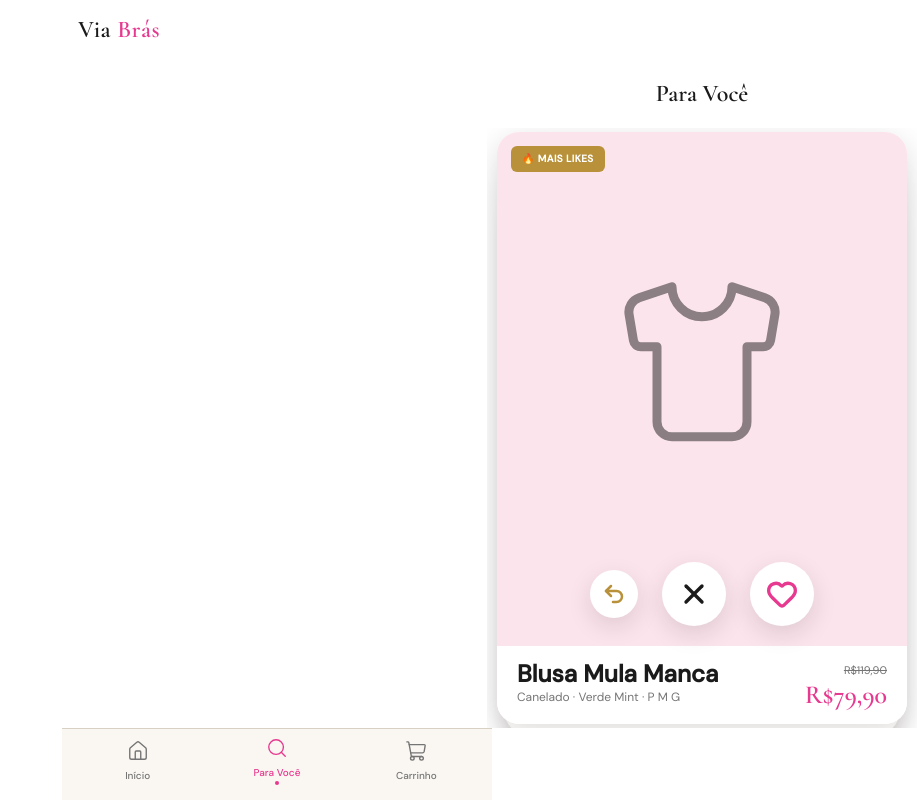
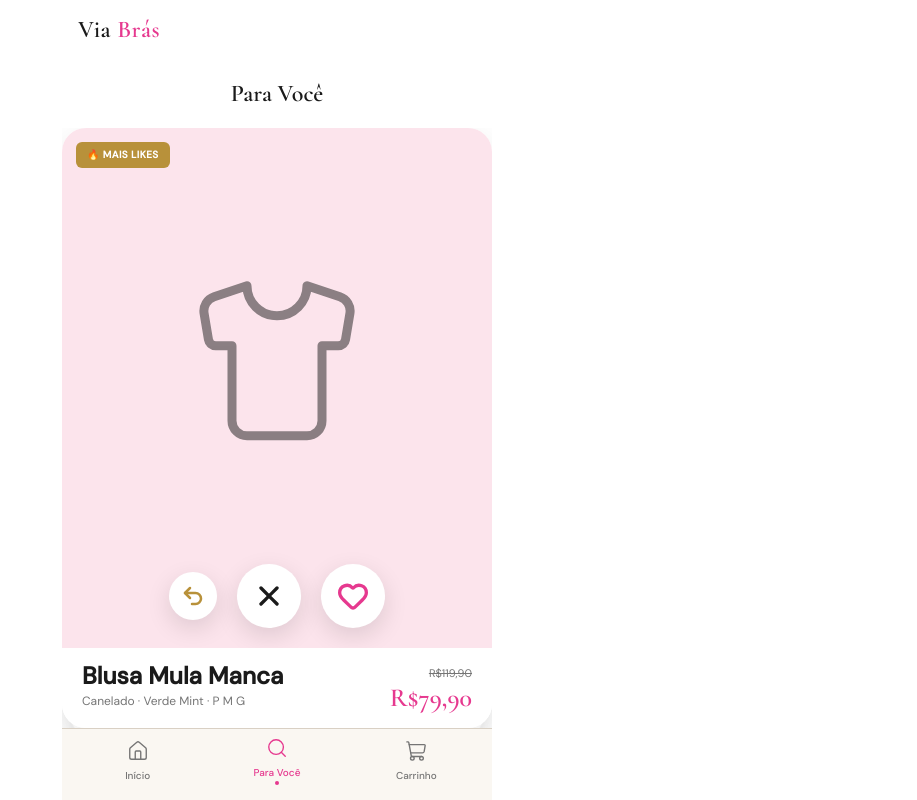
Before and after one commit to germano210/white-label-ecommerce-site, a React (Vite) app in the folder frontend/: page / in a window 1280 px wide. Both pictures are taken after a click on the button "Começar agora →". Shown: the whole page, without its empty margins (363-1280 px from the left). Built offline with nearby package versions, Linux system fonts and the light colour scheme.

Commit message:
fix(ajustando altura card)Ajustando para o view do celular que bugue com a aba do tinderclothing.

```diff
--- a/frontend/src/App.tsx
+++ b/frontend/src/App.tsx
@@ -17,20 +17,18 @@ export default function App() {
         };
 
         const currentRef = scrollContainerRef.current;
-        if (currentRef) {
-            currentRef.addEventListener('scroll', handleScroll);
-        }
+        if (currentRef) currentRef.addEventListener('scroll', handleScroll);
 
         return () => {
             if (currentRef) currentRef.removeEventListener('scroll', handleScroll);
         };
     }, [activeTab]);
 
-    // Lógica para saber se a barra inferior está ocupando espaço
     const isNavVisible = isScrolled || activeTab !== 'inicio';
 
     return (
-        <div style={{ background: 'var(--cream)', height: '100vh', width: '100vw', position: 'fixed', overflow: 'hidden' }}>
+        // CORREÇÃO: position: 'fixed', top: 0, bottom: 0 ignora o bug da barra do navegador
+        <div style={{ background: 'var(--cream)', position: 'fixed', top: 0, bottom: 0, left: 0, right: 0, overflow: 'hidden' }}>
 
             <nav style={{
                 position: 'fixed', top: 0, left: 0, right: 0, zIndex: 1100,
@@ -43,13 +41,9 @@ export default function App() {
                 </div>
             </nav>
 
-            {/* ÁREA DE TELAS: Agora com margem dinâmica no fundo para não esconder conteúdo */}
             <div className="screens" style={{
-                position: 'absolute',
-                top: '60px',
-                left: 0,
-                right: 0,
-                bottom: isNavVisible ? '72px' : 0, // Se a nav aparecer, as telas sobem 72px
+                position: 'absolute', top: '60px', left: 0, right: 0,
+                bottom: isNavVisible ? '72px' : 0,
                 transition: 'bottom 0.4s ease'
             }}>
                 <div
@@ -57,9 +51,7 @@ export default function App() {
                     style={{ height: '100%', overflowY: 'auto', overflowX: 'hidden' }}
                 >
                     {activeTab === 'inicio' && <Home onNavigateParaVoce={() => setActiveTab('paravoc')} />}
-
                     {activeTab === 'paravoc' && <DiscoveryScreen />}
-
                     {activeTab === 'carrinho' && (
                         <div style={{ padding: '40px 20px', textAlign: 'center' }}>
                             <div style={{ fontSize: '48px' }}>🛍️</div>
@@ -73,11 +65,7 @@ export default function App() {
                 </div>
             </div>
 
-            <BottomNavigation
-                activeTab={activeTab}
-                setActiveTab={setActiveTab}
-                isVisible={isNavVisible}
-            />
+            <BottomNavigation activeTab={activeTab} setActiveTab={setActiveTab} isVisible={isNavVisible} />
         </div>
     );
 }
--- a/frontend/src/components/domain/SwipeCard.tsx
+++ b/frontend/src/components/domain/SwipeCard.tsx
@@ -2,7 +2,7 @@ import { motion, useMotionValue, useTransform, useAnimation, type PanInfo } from
 import { type ProdutoVitrine } from '../../store/useCartStore';
 import { useDiscoveryStore } from '../../store/useDiscoveryStore';
 import { getProductIcon } from '../../utils/iconMap';
-import { Undo2, X, Heart } from 'lucide-react'; // Ícones do Tinder Mode
+import { Undo2, X, Heart } from 'lucide-react';
 
 interface SwipeCardProps {
     product: ProdutoVitrine;
@@ -26,35 +26,34 @@ export function SwipeCard({ product, isTop, index, onSwipeEnd }: SwipeCardProps)
     const scale = isTop ? 1 : 1 - (index * 0.04);
     const yOffset = isTop ? 0 : index * 10;
 
-    // Lógica do arrastar com o dedo
     const handleDragEnd = async (_event: any, info: PanInfo) => {
         const offset = info.offset.x;
         const velocity = info.velocity.x;
 
-        if (offset > 100 || velocity > 500) {
-            await triggerSwipe('like');
-        } else if (offset < -100 || velocity < -500) {
-            await triggerSwipe('nope');
-        } else {
-            controls.start({ x: 0, transition: { type: 'spring', stiffness: 300, damping: 20 } });
-        }
+        if (offset > 100 || velocity > 500) await triggerSwipe('like');
+        else if (offset < -100 || velocity < -500) await triggerSwipe('nope');
+        else controls.start({ x: 0, transition: { type: 'spring', stiffness: 300, damping: 20 } });
     };
 
-    // Lógica do clique nos botões (Força a animação do cartão voando)
     const triggerSwipe = async (type: 'like' | 'nope') => {
         const xOut = type === 'like' ? window.innerWidth : -window.innerWidth;
         await controls.start({ x: xOut, transition: { duration: 0.3 } });
-
         if (type === 'like') swipeRight(product);
         else swipeLeft(product);
-
         onSwipeEnd();
     };
 
     return (
         <motion.div
             className={`swipe-card ${isTop ? 'on-top' : ''}`}
-            style={{ x, rotate, scale, y: yOffset, zIndex: isTop ? 10 : 10 - index }}
+            style={{
+                x, rotate, scale, y: yOffset, zIndex: isTop ? 10 : 10 - index,
+                // CORREÇÃO: Força o cartão a respeitar os limites absolutos do pai
+                position: 'absolute', top: 0, left: 0, right: 0, bottom: 0,
+                display: 'flex', flexDirection: 'column',
+                background: 'white', borderRadius: '24px', overflow: 'hidden',
+                boxShadow: '0 8px 30px rgba(0,0,0,0.08)'
+            }}
             animate={controls}
             drag={isTop ? "x" : false}
             dragConstraints={{ left: 0, right: 0 }}
@@ -64,50 +63,32 @@ export function SwipeCard({ product, isTop, index, onSwipeEnd }: SwipeCardProps)
             <motion.div style={{ opacity: opacityLike }} className="card-overlay-like">AMEI ✓</motion.div>
             <motion.div style={{ opacity: opacityNope }} className="card-overlay-nope">NÃO ✗</motion.div>
 
-            {/* ÁREA DA IMAGEM */}
-            <div className="card-img" style={{ position: 'relative', flex: 1, background: 'linear-gradient(145deg, var(--soft), #FCE4EC)' }}>
+            {/* ÁREA DA IMAGEM: flex: 1 com minHeight: 0 faz com que ela se esmague se a tela for pequena */}
+            <div className="card-img" style={{ position: 'relative', flex: 1, minHeight: 0, background: 'linear-gradient(145deg, var(--soft), #FCE4EC)', display: 'flex', alignItems: 'center', justifyContent: 'center', overflow: 'hidden' }}>
                 <div style={{ opacity: 0.5, transform: 'scale(1.5)' }}>
                     {getProductIcon(product.iconId, 120)}
                 </div>
                 {product.badge && <span className={`card-badge ${product.badge}`}>{product.badgeText}</span>}
 
-                {/* BOTÕES FLUTUANTES (Estilo Tinder) */}
                 {isTop && (
-                    <div style={{
-                        position: 'absolute', bottom: '20px', left: 0, right: 0,
-                        display: 'flex', justifyContent: 'center', alignItems: 'center', gap: '24px', zIndex: 30
-                    }}>
-                        {/* Botão Voltar */}
-                        <button
-                            onClick={(e) => { e.stopPropagation(); undoLastSwipe(); }}
-                            style={{ width: '48px', height: '48px', borderRadius: '50%', background: 'white', display: 'flex', alignItems: 'center', justifyContent: 'center', boxShadow: '0 8px 24px rgba(0,0,0,0.12)', border: 'none', cursor: 'pointer', color: 'var(--gold)' }}
-                        >
+                    <div style={{ position: 'absolute', bottom: '20px', left: 0, right: 0, display: 'flex', justifyContent: 'center', alignItems: 'center', gap: '20px', zIndex: 30 }}>
+                        <button onClick={(e) => { e.stopPropagation(); undoLastSwipe(); }} style={{ width: '48px', height: '48px', borderRadius: '50%', background: 'white', display: 'flex', alignItems: 'center', justifyContent: 'center', boxShadow: '0 8px 24px rgba(0,0,0,0.12)', border: 'none', cursor: 'pointer', color: 'var(--gold)' }}>
                             <Undo2 size={24} strokeWidth={2.5} />
                         </button>
-
-                        {/* Botão Não */}
-                        <button
-                            onClick={(e) => { e.stopPropagation(); triggerSwipe('nope'); }}
-                            style={{ width: '64px', height: '64px', borderRadius: '50%', background: 'white', display: 'flex', alignItems: 'center', justifyContent: 'center', boxShadow: '0 8px 24px rgba(0,0,0,0.12)', border: 'none', cursor: 'pointer', color: 'var(--dark)' }}
-                        >
+                        <button onClick={(e) => { e.stopPropagation(); triggerSwipe('nope'); }} style={{ width: '64px', height: '64px', borderRadius: '50%', background: 'white', display: 'flex', alignItems: 'center', justifyContent: 'center', boxShadow: '0 8px 24px rgba(0,0,0,0.12)', border: 'none', cursor: 'pointer', color: 'var(--dark)' }}>
                             <X size={32} strokeWidth={2.5} />
                         </button>
-
-                        {/* Botão Separar (Coração / Like) */}
-                        <button
-                            onClick={(e) => { e.stopPropagation(); triggerSwipe('like'); }}
-                            style={{ width: '64px', height: '64px', borderRadius: '50%', background: 'white', display: 'flex', alignItems: 'center', justifyContent: 'center', boxShadow: '0 8px 24px rgba(0,0,0,0.12)', border: 'none', cursor: 'pointer', color: 'var(--terra)' }}
-                        >
+                        <button onClick={(e) => { e.stopPropagation(); triggerSwipe('like'); }} style={{ width: '64px', height: '64px', borderRadius: '50%', background: 'white', display: 'flex', alignItems: 'center', justifyContent: 'center', boxShadow: '0 8px 24px rgba(0,0,0,0.12)', border: 'none', cursor: 'pointer', color: 'var(--terra)' }}>
                             <Heart size={32} strokeWidth={2.5} />
                         </button>
                     </div>
                 )}
             </div>
 
-            {/* ÁREA DE INFORMAÇÕES (Preço na direita) */}
-            <div style={{ display: 'flex', justifyContent: 'space-between', alignItems: 'center', padding: '16px 20px', background: 'white' }}>
+            {/* ÁREA DE INFORMAÇÕES: flexShrink: 0 garante que esta área nunca seja cortada/espremida */}
+            <div style={{ flexShrink: 0, display: 'flex', justifyContent: 'space-between', alignItems: 'center', padding: '16px 20px', background: 'white' }}>
                 <div>
-                    <h3 className="font-display" style={{ fontSize: '24px', fontWeight: 600, color: 'var(--dark)', marginBottom: '2px', lineHeight: 1 }}>{product.name}</h3>
+                    <h3 className="font-display" style={{ fontSize: '24px', fontWeight: 600, color: 'var(--dark)', marginBottom: '4px', lineHeight: 1 }}>{product.name}</h3>
                     <div style={{ fontSize: '12px', color: 'var(--muted)' }}>{product.sub}</div>
                 </div>
                 <div style={{ textAlign: 'right' }}>
```
